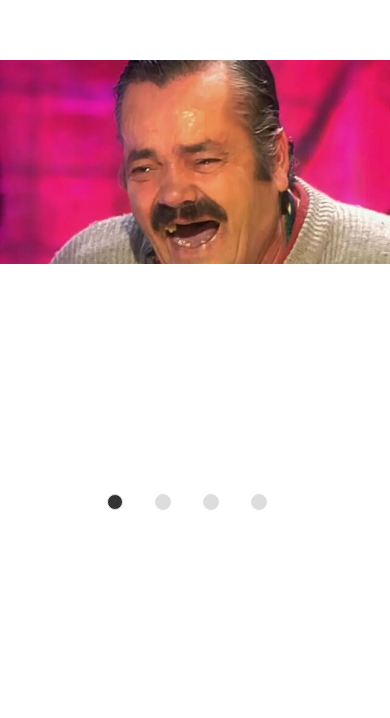
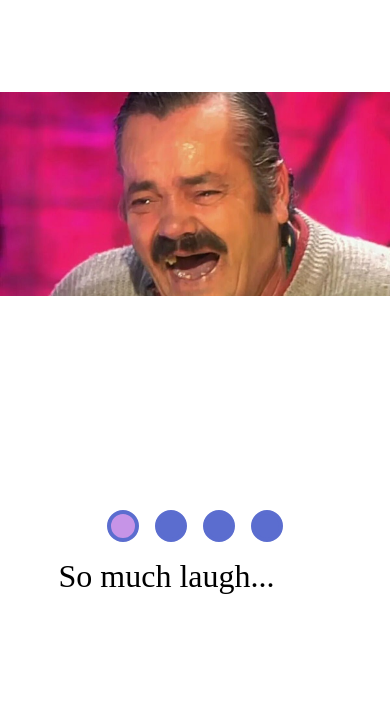
Before and after one commit to ReginaMos/cssMemeSlider, a plain HTML site: page cssMemeSlider/index.html in a window 390 px wide. Shown: the part 133-851 px from the top of the page. Drawn offline with Linux system fonts and the light colour scheme.

Commit message:
feat: add animation to text & start mobile version пятница, сентября 13, 2024 21:00:18

```diff
--- a/cssMemeSlider/index.html
+++ b/cssMemeSlider/index.html
@@ -27,21 +27,16 @@
                 <img src="./img/photo_2024-09-12_18-39-21.jpg" alt="mem-4">
             </div>
         </div>
+        <div class="bottom-part">
+            <div class="text-content">
+                <div class="text-part">
+                    <div class="mem-text">So much laugh...</div>
+                    <div class="mem-text">Go work, work hard</div>
+                    <div class="mem-text">Matematical memes</div>
+                    <div class="mem-text">Polish memes</div>
+                </div>
 
-            <!-- <div class="text-part">
-                <div class="mem-text">
-                    So much laugh...
-                </div>
-                <div class="mem-text">
-                    <span>Go work, work hard</span>
-                </div>
-                <div class="mem-text">
-                    <span>Matematical memes</span>
-                </div>
-                <div class="mem-text">
-                    <span>Polish memes</span>
-                </div>
-            </div> -->
+            </div>
             <div class="nav-part">
                 <label for="mem1" class="nav-btn">
                     <div class="btn"></div>
@@ -56,6 +51,7 @@
                     <div class="btn"></div>
                 </label>
             </div>
+       </div>
     </div>
 
 </body>
--- a/cssMemeSlider/style.css
+++ b/cssMemeSlider/style.css
@@ -13,18 +13,17 @@ html {
     max-width: 1280px;
     margin: 0 auto;
     overflow: hidden;
-
-    width: 100vw;
 }
 
 .memes {
     display: flex;
     transition: transform 0.5s ease-in-out;
+
+    margin-top: 2em;
 }
 
 .mem {
     min-width: 100%;
-    margin-bottom: 2em;
 }
 
 .mem img {
@@ -37,21 +36,23 @@ input {
     display: none;
 }
 
-/* .bottom-part {
+.bottom-part {
     display: flex;
     justify-content: space-between;
-} */
+    margin-top: 3em;
+}
 
 .nav-part {
     display: flex;
     justify-content: center;
     gap: 1em;
+    width: 30%;
+    pointer-events: auto;
 }
 
 .nav-btn {
     cursor: pointer;
-    width: 2em;
-    height: 2em;
+    padding: 1em 0;
 
     transition: background 0.3s ease;
 }
@@ -61,61 +62,71 @@ input {
 }
 
 .btn {
-    background-color: #ddd;
+    background-color: #5b6dcf;
     border-radius: 50%;
-    border: 0.1em solid #ddd;
+    border: 0.3em solid #5b6dcf;
 
-    width: 1em;
-    height: 1em;
+    width: 2em;
+    height: 2em;
 }
 
-/* .text-part {
-    flex: 1;
+.text-content {
+    width: 70%;
+    height: 10em;
+    margin-left: 3em;
+
+    overflow: hidden;
+}
+
+.text-part {
+    font-size: 2em;
+
     display: flex;
-    /* margin-right: 200px;
-    justify-content: space-between;
-} */
+    width: 400%;
+    transition: transform 0.5s ease-in-out;
+}
 
 .mem-text {
-    min-width: 100vh;
+    flex: 0 0 100%;
+    box-sizing: border-box;
 }
 
-#mem1:checked ~ .memes, #mem1:checked ~ .text-part {
+#mem1:checked ~ .bottom-part .text-content .text-part, #mem1:checked ~ .memes {
     transform: translateX(0%);
 }
 
-#mem2:checked ~ .memes,  #mem2:checked ~ .text-part  {
+#mem2:checked ~ .bottom-part .text-content .text-part, #mem2:checked ~ .memes {
     transform: translateX(-100%);
 }
 
-#mem3:checked ~ .memes, #mem3:checked ~ .text-part {
+#mem3:checked ~ .bottom-part .text-content .text-part, #mem3:checked ~ .memes {
     transform: translateX(-200%);
 }
 
-#mem4:checked ~ .memes, #mem4:checked ~ .text-part {
+#mem4:checked ~ .bottom-part .text-content .text-part, #mem4:checked ~ .memes {
     transform: translateX(-300%);
 }
 
-
-/* #mem1:checked ~ .bottom-part .text-part .mem-text {
-    content: "Caption for Image 1";
+#mem1:checked ~ .bottom-part .nav-part label[for="mem1"] .btn,
+#mem2:checked ~  .bottom-part .nav-part label[for="mem2"] .btn,
+#mem3:checked ~ .bottom-part .nav-part label[for="mem3"] .btn,
+#mem4:checked ~ .bottom-part .nav-part label[for="mem4"] .btn {
+    background-color: #c694e7;
 }
 
-#mem2:checked ~ .bottom-part .text-part .mem-text {
-    content: "Caption for Image 2";
+@media(max-width: 630px) {
+    .bottom-part {
+        flex-direction: column;
+        align-items: center;
+        margin: 0 auto;
+    }
+
+    .text-content {
+        order: 2;
+        margin-left: 0em;
+    }
+
+    .nav-part {
+        order: 1;
+    }
 }
-
-#mem3:checked ~ .bottom-part .text-part .mem-text {
-    content: "Caption for Image 3";
-}
-
-#mem4:checked ~ .bottom-part .text-part .mem-text {
-    content: "Caption for Image 4";
-} */
-
-#mem1:checked ~ .nav-part label[for="mem1"] .btn,
-#mem2:checked ~  .nav-part label[for="mem2"] .btn,
-#mem3:checked ~ .nav-part label[for="mem3"] .btn,
-#mem4:checked ~ .nav-part label[for="mem4"] .btn {
-    background-color: #333;
-}
```
